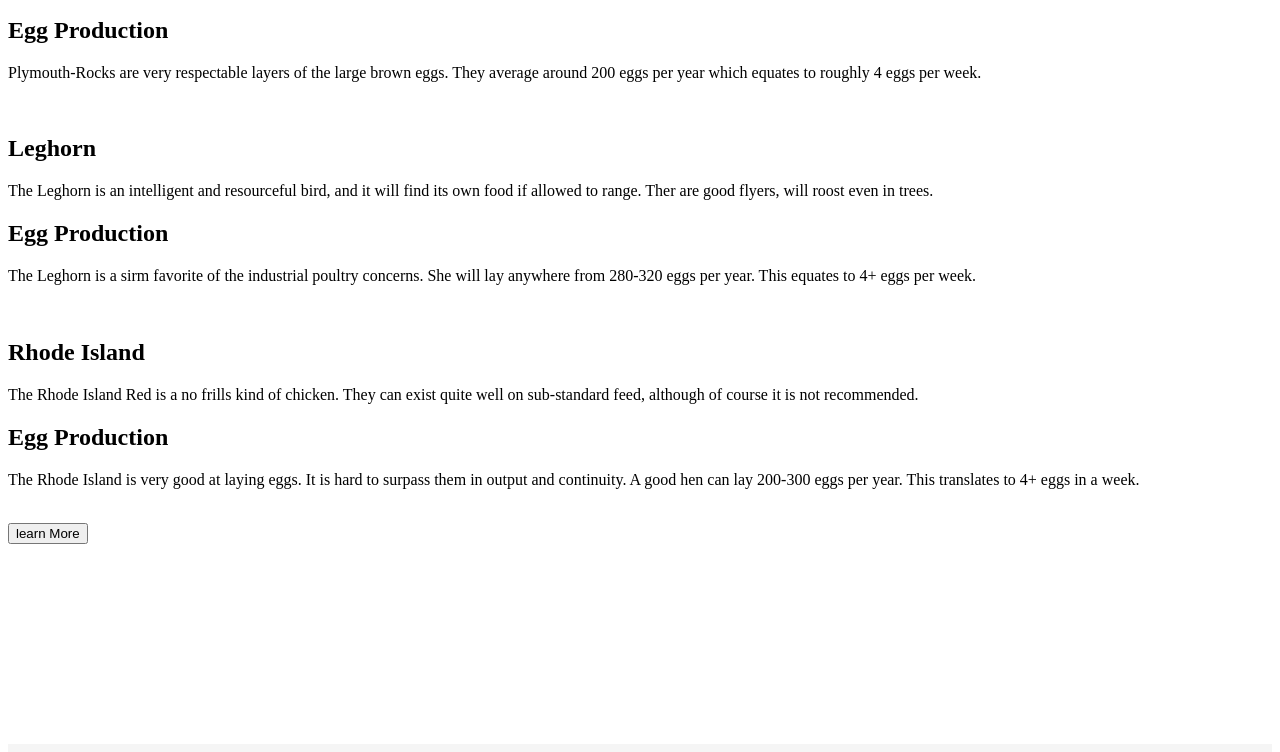
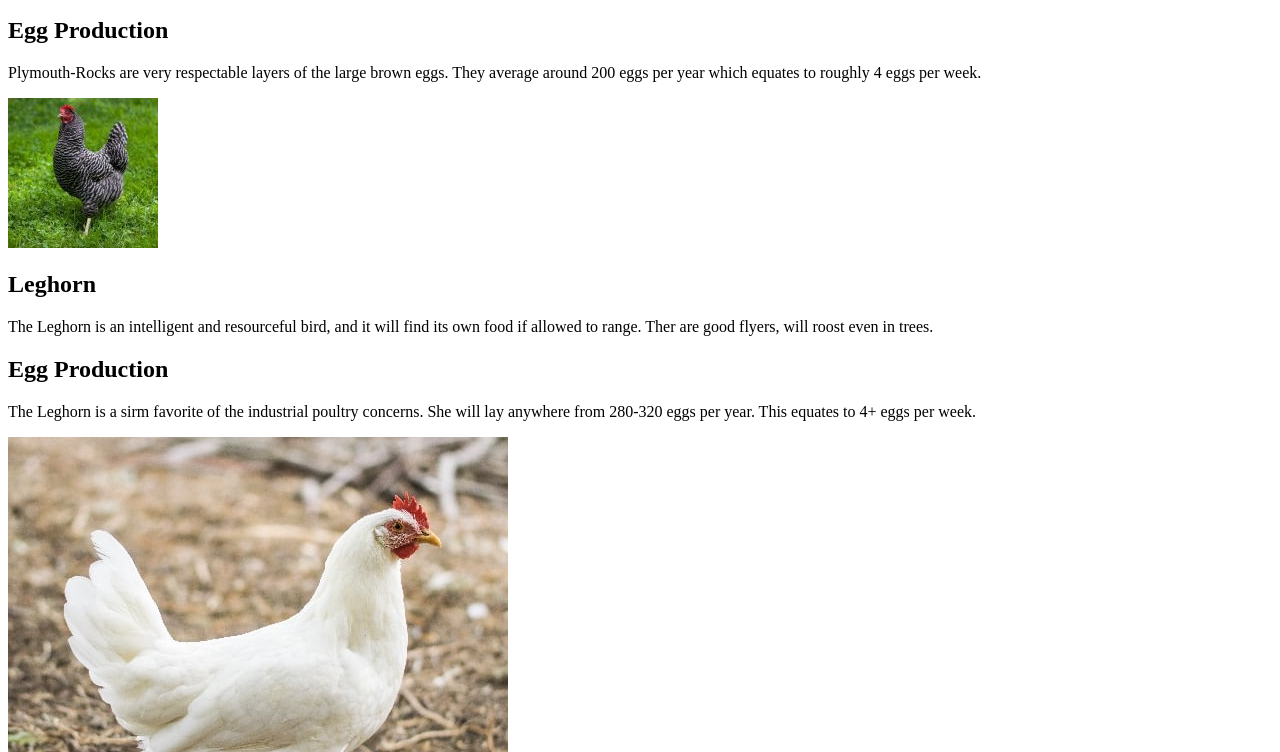
Before and after one commit to MartinKinyuka/MasterMind-Poultry-Farming, a plain HTML site: page breeds.html in a window 1280 px wide. Shown: the part 213-965 px from the top of the page. Drawn offline with Linux system fonts and the light colour scheme.

Commit message:
other pics'

```diff
--- a/breeds.html
+++ b/breeds.html
@@ -36,7 +36,7 @@
            <p>Plymouth-Rocks are very respectable layers of the large brown eggs. They average around 200 eggs per year which equates to roughly 4 eggs per week.</p>
        </div>
        <div class="center">
-           <img src="./images/Plymouth-Rock-Roaming-150x150.jpg" alt="">
+           <img src="p.jpg" alt="">
        </div>
    </div>
    <div class="container1">
@@ -49,7 +49,7 @@
             <p>The Leghorn is a sirm favorite of the industrial poultry concerns. She will lay anywhere from 280-320 eggs per year. This equates to 4+ eggs per week.</p>
         </div>
        <div class="center">
-           <img src="./images/White-Leghorn-Chickens.jpg" alt="">
+           <img src="white.jpg" alt="">
        </div>
    </div>
    <div class="container2">
@@ -62,7 +62,7 @@
            <p>The Rhode Island is very good at laying eggs. It is hard to surpass them in output and continuity. A good hen can lay 200-300 eggs per year. This translates to 4+ eggs in a week.</p>
        </div>
        <div class="center">
-           <img src="./images/RhodeIslandRed jpg.jpg" alt="">
+           <img src="red.jpg" alt="">
        </div>
    </div>
    <button type="button" id="read" onclick="read()">learn More</button>
```
